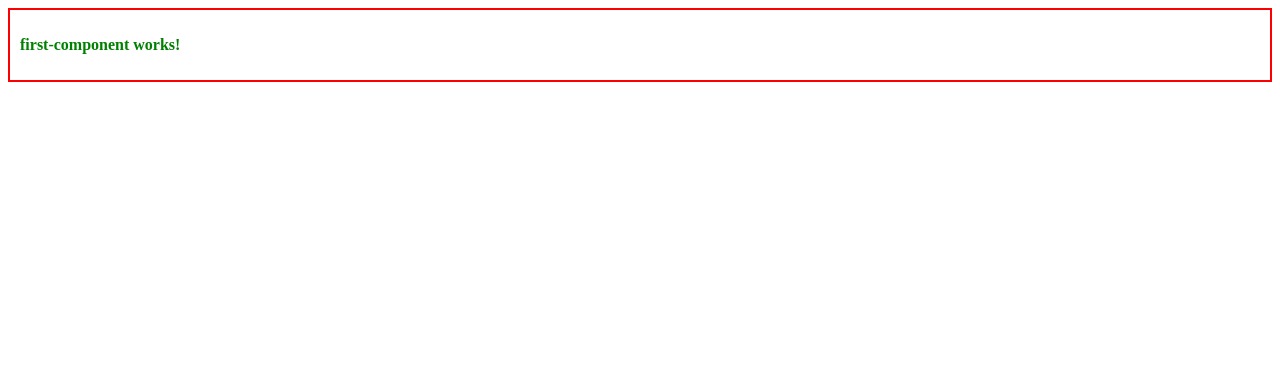
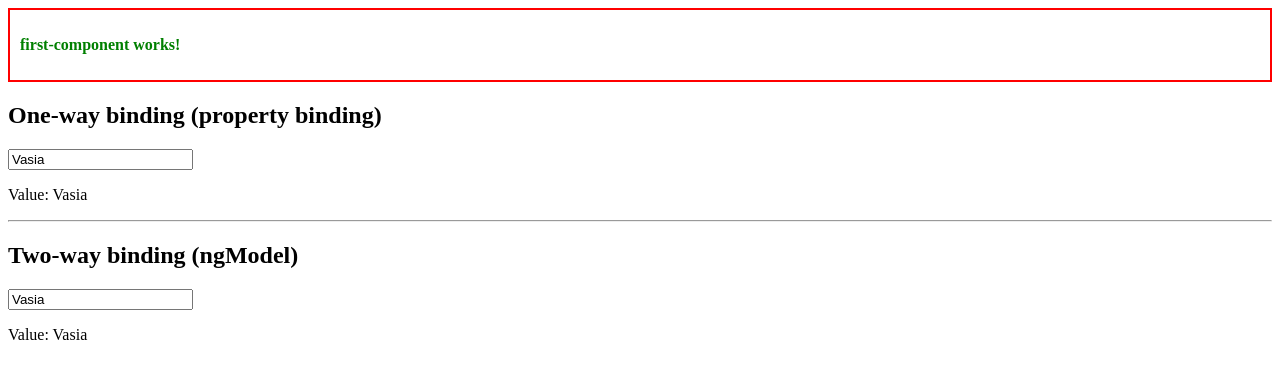
Before and after one commit to SysoievB/angular_metanit_tutorial, an Angular app: page / in a window 1280 px wide. Shown: the top 378 px of the page. Built offline with nearby package versions, Linux system fonts and the light colour scheme.

Commit message:
Added binding component

```diff
--- a/src/app/app.html
+++ b/src/app/app.html
@@ -1 +1,2 @@
 <first-component/>
+<binding-component/>
--- a/src/app/app.ts
+++ b/src/app/app.ts
@@ -1,10 +1,11 @@
 import { Component, signal } from '@angular/core';
 import { RouterOutlet } from '@angular/router';
-import { FirstComponent} from '../first-component/first-component';
+import { FirstComponent} from './first-component/first-component';
+import {BindingComponent} from './binding-component/binding-component';
 
 @Component({
   selector: 'app-root',
-  imports: [RouterOutlet, FirstComponent],
+  imports: [RouterOutlet, FirstComponent, BindingComponent],
   templateUrl: './app.html',
   styleUrl: './app.css',
   standalone: true
--- /dev/null
+++ b/src/app/binding-component/binding-component.html
@@ -0,0 +1,17 @@
+<h2>One-way binding (property binding)</h2>
+<input type="text" [value]="name"/>
+<p>Value: {{ name }}</p>
+<!--
+name = 'Vasia' → input shows Vasia.
+You type Petia in the input → UI shows Petia, but name in TS is still 'Vasia'.
+-->
+<hr/>
+
+<h2>Two-way binding (ngModel)</h2>
+<input type="text" [(ngModel)]="name"/>
+<p>Value: {{ name }}</p>
+<!--
+name = 'Vasia' → input shows Vasia.
+You type Petia → now name = 'Petia' in TS.
+The <p> prints Petia immediately.
+-->
--- /dev/null
+++ b/src/app/binding-component/binding-component.ts
@@ -0,0 +1,13 @@
+import {Component} from '@angular/core';
+import {FormsModule} from '@angular/forms';
+
+@Component({
+  selector: 'binding-component',
+  imports: [FormsModule],//for [(ngModel)] usage
+  templateUrl: './binding-component.html',
+  styleUrl: './binding-component.css',
+  standalone: true
+})
+export class BindingComponent {
+  name: string = 'Vasia';
+}
```
Also changed, not shown: src/app/binding-component/binding-component.css (added), src/app/first-component/first-component.css (renamed from src/first-component/first-component.css), src/app/first-component/first-component.html (renamed from src/first-component/first-component.html), src/app/first-component/first-component.ts (renamed from src/first-component/first-component.ts), 2 other files (tests, documents, lock files or other folders).
